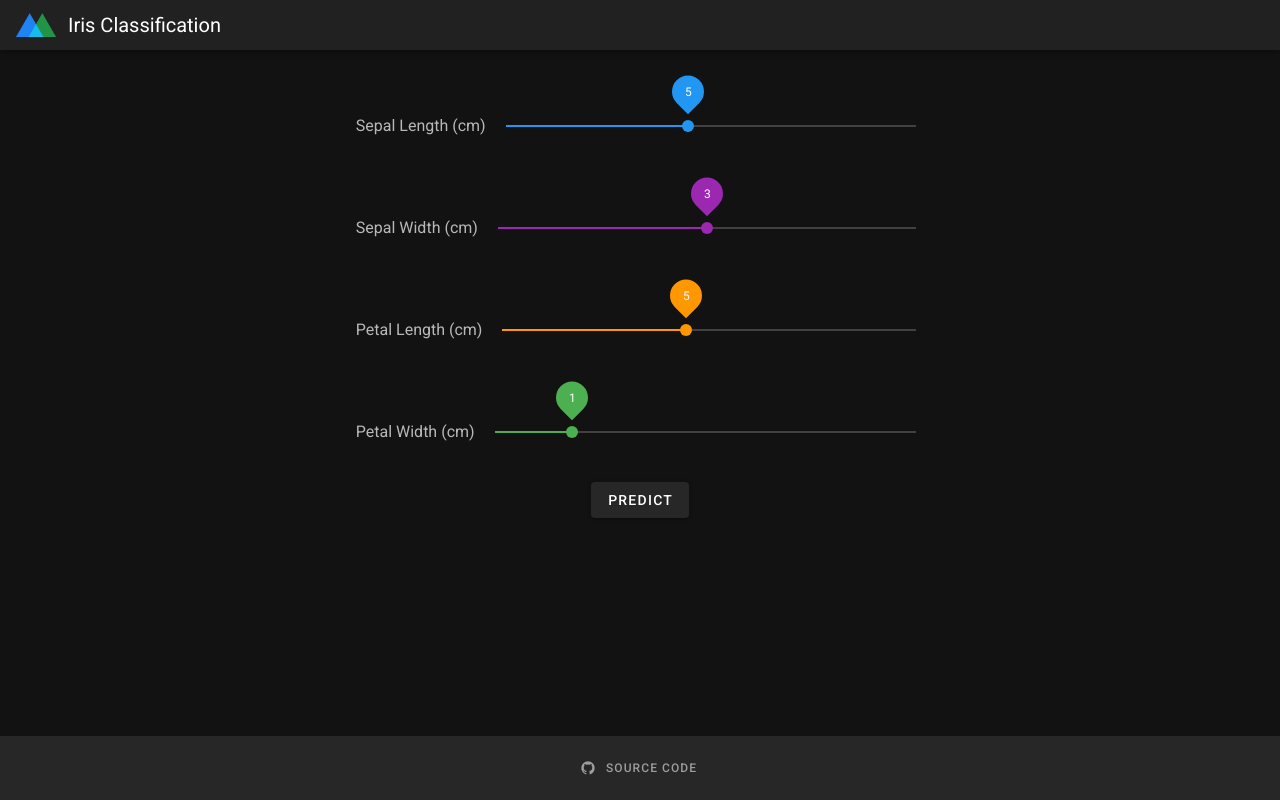
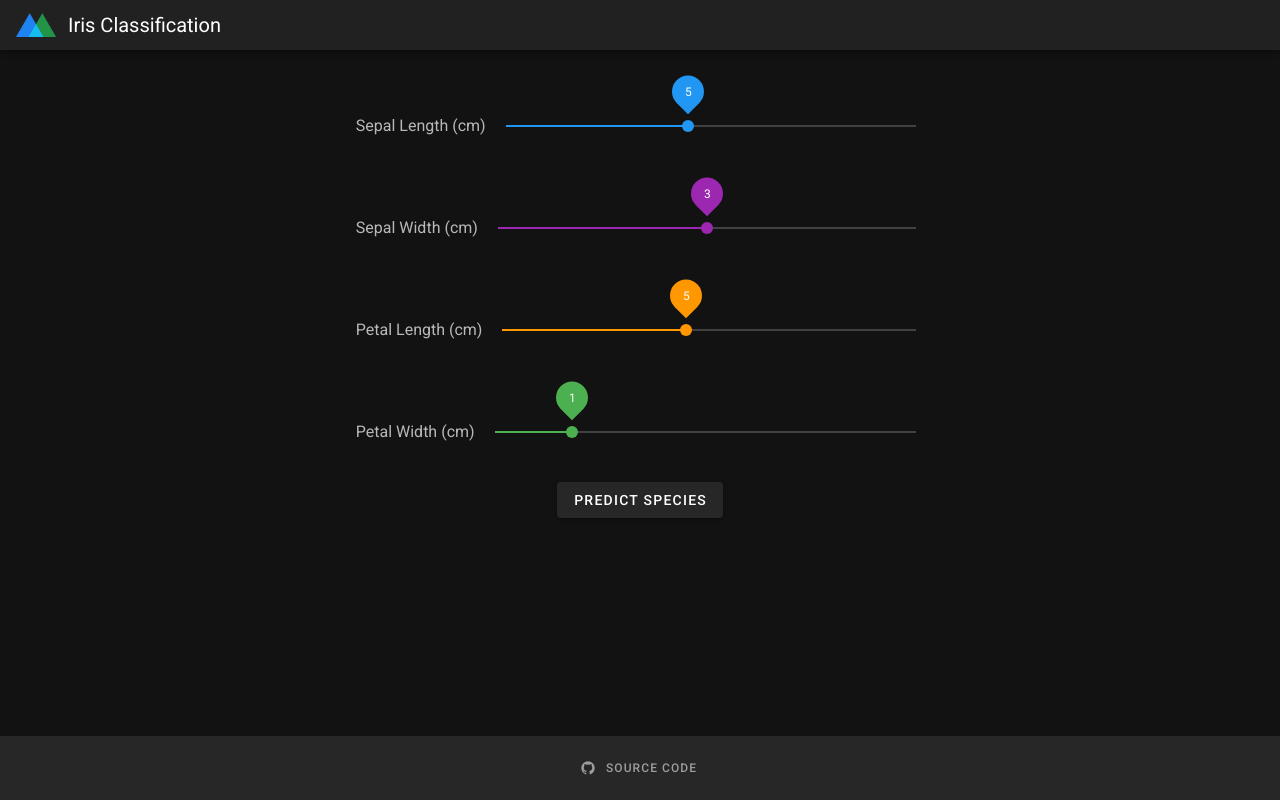
Before and after one commit to mustafametesengul/iris-classification, a Vue app in the folder frontend/: page / in a window 1280 px wide. Built offline with nearby package versions, Linux system fonts and the light colour scheme.

Commit message:
Design fix

```diff
--- a/frontend/src/components/Home.vue
+++ b/frontend/src/components/Home.vue
@@ -52,7 +52,7 @@
     </v-row>
 
     <v-row justify="center" >
-      <v-btn :loading="predictLoading" @click="predict" >Predict</v-btn>
+      <v-btn :loading="predictLoading" @click="predict" >Predict Species</v-btn>
     </v-row>
 
     <v-overlay :value="overlay">
```
